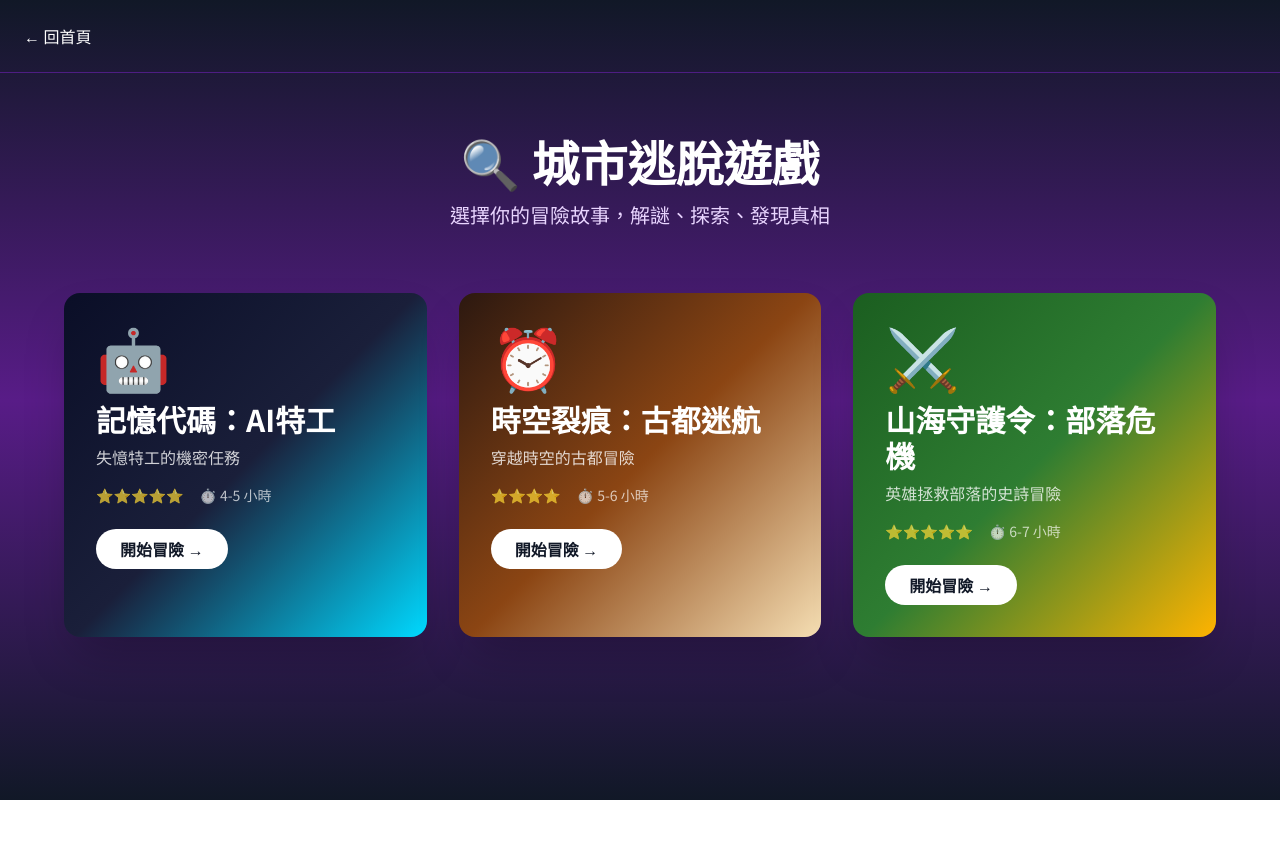
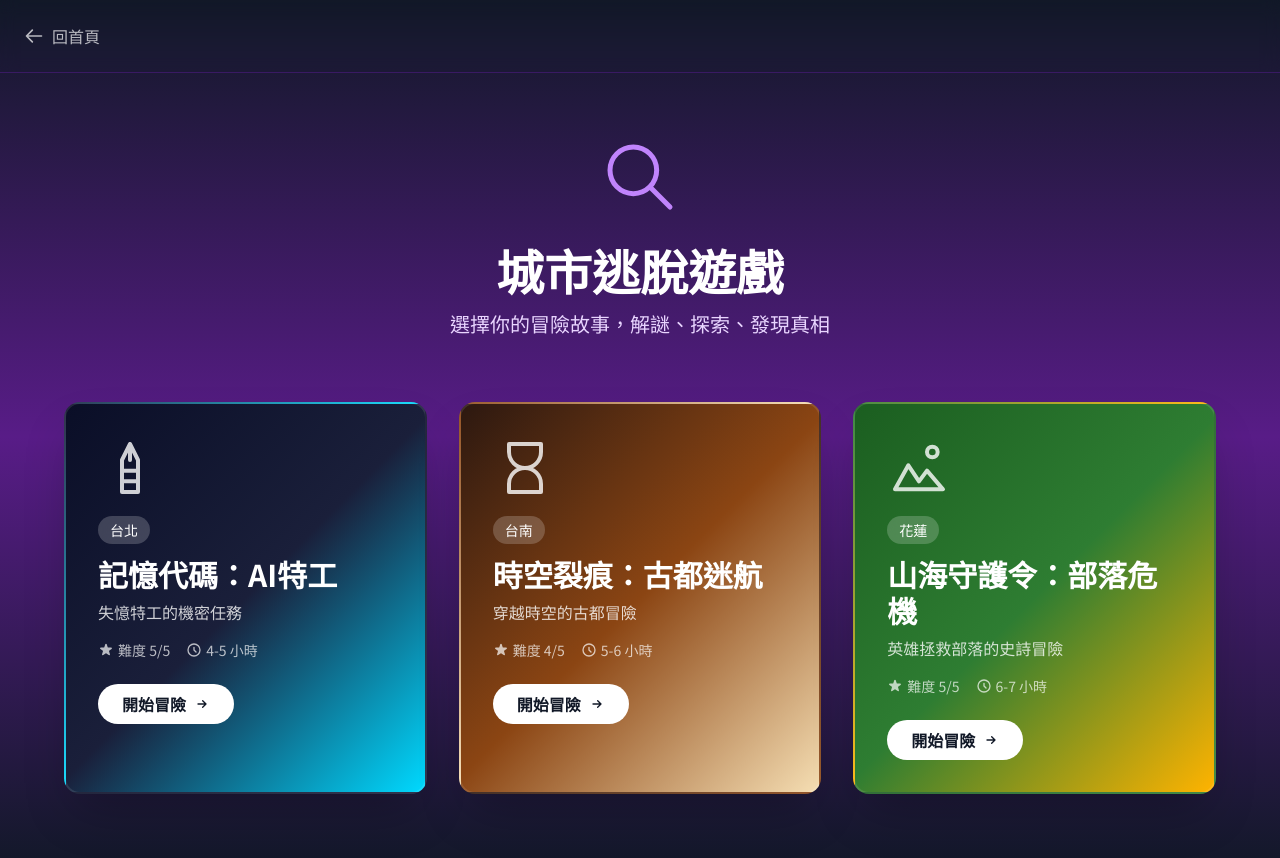
Before and after one commit to AileenMeow/supertaste-ai-curator, a React (Vite) app: page /escape-game in a window 1280 px wide. Shown: the top 858 px of the page. Before the commit the page ends 800 px from the top, so only its background shows below. Built offline with nearby package versions, Linux system fonts and the light colour scheme; no server answers; a web font is replaced by a local one.

Commit message:
polish: escape game SVG icons, modal close buttons, unified hero buttons, v1.12

```diff
--- a/src/pages/EscapeGame/EscapeGameHome.jsx
+++ b/src/pages/EscapeGame/EscapeGameHome.jsx
@@ -2,19 +2,54 @@ import { Link } from 'react-router-dom';
 import { ESCAPE_GAME_LIST } from '../../data/escapeGames';
 import useEscapeGameStore from '../../store/escapeGameStore';
 
-const CITY_EMOJI = { taipei: '🤖', tainan: '⏰', hualien: '⚔️' };
+// City icons (SVG, no emoji)
+const CityIcon = ({ city }) => {
+  if (city === 'taipei') {
+    // Cyber building / antenna
+    return (
+      <svg className="w-16 h-16" fill="none" stroke="currentColor" viewBox="0 0 24 24">
+        <path strokeLinecap="round" strokeLinejoin="round" strokeWidth={1.5} d="M9 21V9l3-6 3 6v12M9 21h6M9 13h6M9 17h6M12 3v6" />
+      </svg>
+    );
+  }
+  if (city === 'tainan') {
+    // Hourglass / time
+    return (
+      <svg className="w-16 h-16" fill="none" stroke="currentColor" viewBox="0 0 24 24">
+        <path strokeLinecap="round" strokeLinejoin="round" strokeWidth={1.5} d="M6 3h12M6 21h12M6 3v3a6 6 0 006 6 6 6 0 006-6V3M6 21v-3a6 6 0 016-6 6 6 0 016 6v3" />
+      </svg>
+    );
+  }
+  // hualien — mountains
+  return (
+    <svg className="w-16 h-16" fill="none" stroke="currentColor" viewBox="0 0 24 24">
+      <path strokeLinecap="round" strokeLinejoin="round" strokeWidth={1.5} d="M3 20l5-9 4 6 3-4 6 7H3z" />
+      <circle cx="17" cy="6" r="2" strokeWidth={1.5} />
+    </svg>
+  );
+};
 
 export default function EscapeGameHome() {
   const progress = useEscapeGameStore((s) => s.progress);
 
   return (
     <div className="min-h-screen bg-gradient-to-b from-gray-900 via-purple-900 to-gray-900">
-      <header className="p-6 border-b border-purple-700/50">
-        <Link to="/" className="text-white hover:text-purple-300 transition">← 回首頁</Link>
+      <header className="p-6 border-b border-purple-700/30 backdrop-blur">
+        <Link to="/" className="text-white/70 hover:text-white transition flex items-center gap-2">
+          <svg className="w-5 h-5" fill="none" stroke="currentColor" viewBox="0 0 24 24">
+            <path strokeLinecap="round" strokeLinejoin="round" strokeWidth={2} d="M10 19l-7-7m0 0l7-7m-7 7h18" />
+          </svg>
+          回首頁
+        </Link>
       </header>
 
       <div className="container mx-auto px-4 py-16 text-center">
-        <h1 className="text-4xl sm:text-5xl font-bold text-white mb-4">🔍 城市逃脫遊戲</h1>
+        <div className="inline-block mb-6">
+          <svg className="w-20 h-20 mx-auto text-purple-400" fill="none" stroke="currentColor" viewBox="0 0 24 24">
+            <path strokeLinecap="round" strokeLinejoin="round" strokeWidth={1.5} d="M21 21l-6-6m2-5a7 7 0 11-14 0 7 7 0 0114 0z" />
+          </svg>
+        </div>
+        <h1 className="text-4xl sm:text-5xl font-bold text-white mb-4">城市逃脫遊戲</h1>
         <p className="text-lg sm:text-xl text-purple-200">選擇你的冒險故事，解謎、探索、發現真相</p>
       </div>
 
@@ -22,29 +57,45 @@ export default function EscapeGameHome() {
         <div className="grid md:grid-cols-3 gap-8 max-w-6xl mx-auto">
           {ESCAPE_GAME_LIST.map((game) => {
             const cp = progress[game.id];
+            const isStarted = !!cp;
             const isCompleted = cp?.completedAt;
-            const isStarted = !!cp;
             const completedCount = cp?.completedMissions?.length || 0;
             const total = game.missions.length;
+
             return (
               <Link
                 key={game.id}
                 to={`/escape-game/${game.id}`}
-                className="group relative overflow-hidden rounded-2xl shadow-2xl transform hover:scale-105 transition-all duration-300"
+                className="group relative overflow-hidden rounded-2xl shadow-2xl transform hover:scale-105 transition-all duration-300 border-2 border-white/10 hover:border-white/30"
                 style={{ background: game.theme.gradient }}
               >
                 {isCompleted && (
-                  <div className="absolute top-4 right-4 z-10 bg-yellow-400 text-gray-900 px-3 py-1 rounded-full font-bold text-sm">
+                  <div className="absolute top-4 right-4 z-10 bg-yellow-400 text-gray-900 px-3 py-1 rounded-full font-bold text-sm shadow-lg">
                     ✓ 已完成
                   </div>
                 )}
                 <div className="p-8 relative z-10">
-                  <div className="text-6xl mb-4">{CITY_EMOJI[game.id]}</div>
+                  <div className="text-white mb-4 opacity-80 group-hover:opacity-100 transition">
+                    <CityIcon city={game.id} />
+                  </div>
+                  <div className="inline-block bg-white/20 backdrop-blur text-white px-3 py-1 rounded-full text-sm mb-3 font-medium">
+                    {game.city}
+                  </div>
                   <h2 className="text-2xl sm:text-3xl font-bold text-white mb-2">{game.title}</h2>
                   <p className="text-white/80 mb-4">{game.subtitle}</p>
-                  <div className="flex items-center gap-4 text-sm text-white/70 mb-4">
-                    <span>{'⭐'.repeat(game.difficulty)}</span>
-                    <span>⏱️ {game.estimatedTime}</span>
+                  <div className="flex items-center gap-4 text-sm text-white/70 mb-4 flex-wrap">
+                    <span className="flex items-center gap-1">
+                      <svg className="w-4 h-4" fill="currentColor" viewBox="0 0 20 20">
+                        <path d="M9.049 2.927c.3-.921 1.603-.921 1.902 0l1.07 3.292a1 1 0 00.95.69h3.462c.969 0 1.371 1.24.588 1.81l-2.8 2.034a1 1 0 00-.364 1.118l1.07 3.292c.3.921-.755 1.688-1.54 1.118l-2.8-2.034a1 1 0 00-1.175 0l-2.8 2.034c-.784.57-1.838-.197-1.539-1.118l1.07-3.292a1 1 0 00-.364-1.118L2.98 8.72c-.783-.57-.38-1.81.588-1.81h3.461a1 1 0 00.951-.69l1.07-3.292z" />
+                      </svg>
+                      難度 {game.difficulty}/5
+                    </span>
+                    <span className="flex items-center gap-1">
+                      <svg className="w-4 h-4" fill="none" stroke="currentColor" viewBox="0 0 24 24">
+                        <path strokeLinecap="round" strokeLinejoin="round" strokeWidth={2} d="M12 8v4l3 3m6-3a9 9 0 11-18 0 9 9 0 0118 0z" />
+                      </svg>
+                      {game.estimatedTime}
+                    </span>
                   </div>
                   {isStarted && !isCompleted && (
                     <div className="mt-4">
@@ -52,17 +103,21 @@ export default function EscapeGameHome() {
                         <span>進度</span>
                         <span>{completedCount}/{total}</span>
                       </div>
-                      <div className="w-full bg-white/20 rounded-full h-2">
-                        <div className="bg-white h-2 rounded-full transition-all" style={{ width: `${(completedCount / total) * 100}%` }} />
+                      <div className="w-full bg-white/20 rounded-full h-2 overflow-hidden">
+                        <div className="bg-white h-2 rounded-full transition-all duration-500" style={{ width: `${(completedCount / total) * 100}%` }} />
                       </div>
                     </div>
                   )}
                   <div className="mt-6">
-                    <span className="inline-block bg-white text-gray-900 px-6 py-2 rounded-full font-bold group-hover:bg-yellow-300 transition">
-                      {isCompleted ? '重新體驗' : isStarted ? '繼續冒險' : '開始冒險'} →
+                    <span className="inline-flex items-center gap-2 bg-white text-gray-900 px-6 py-2 rounded-full font-bold group-hover:bg-yellow-300 transition">
+                      {isCompleted ? '重新體驗' : isStarted ? '繼續冒險' : '開始冒險'}
+                      <svg className="w-4 h-4" fill="none" stroke="currentColor" viewBox="0 0 24 24">
+                        <path strokeLinecap="round" strokeLinejoin="round" strokeWidth={2} d="M13 7l5 5m0 0l-5 5m5-5H6" />
+                      </svg>
                     </span>
                   </div>
                 </div>
+                <div className="absolute inset-0 bg-gradient-to-t from-black/50 to-transparent opacity-0 group-hover:opacity-100 transition pointer-events-none" />
               </Link>
             );
           })}
--- a/src/pages/HomePage.jsx
+++ b/src/pages/HomePage.jsx
@@ -351,8 +351,8 @@ export default function HomePage() {
               依城市探索
             </button>
             <button onClick={() => navigate('/escape-game')}
-              className="bg-gradient-to-r from-purple-600 via-pink-600 to-red-600 text-white px-8 py-4 rounded-full font-bold text-base sm:text-lg shadow-lg hover:shadow-xl hover:scale-105 transition-all duration-300 flex items-center gap-2">
-              🔍 城市逃脫遊戲
+              className="bg-gradient-to-r from-purple-600 to-pink-600 text-white px-8 py-4 rounded-full font-bold text-base sm:text-lg shadow-lg hover:shadow-xl hover:scale-105 transition-all duration-300">
+              城市逃脫遊戲
             </button>
           </div>
         </div>
@@ -458,7 +458,7 @@ export default function HomePage() {
       <footer className="bg-black py-12">
         <div className="max-w-7xl mx-auto px-6 text-center">
           <p className="text-white text-sm">
-            食尚玩家 AI 導遊 · 由 Claude AI 驅動 · Prototype v1.0
+            食尚玩家 AI 導遊 · 由 Claude AI 驅動 · Prototype v1.12
           </p>
         </div>
       </footer>
```
Also changed, not shown: src/pages/EscapeGame/GameStoryline.jsx (+42 -10 lines).
